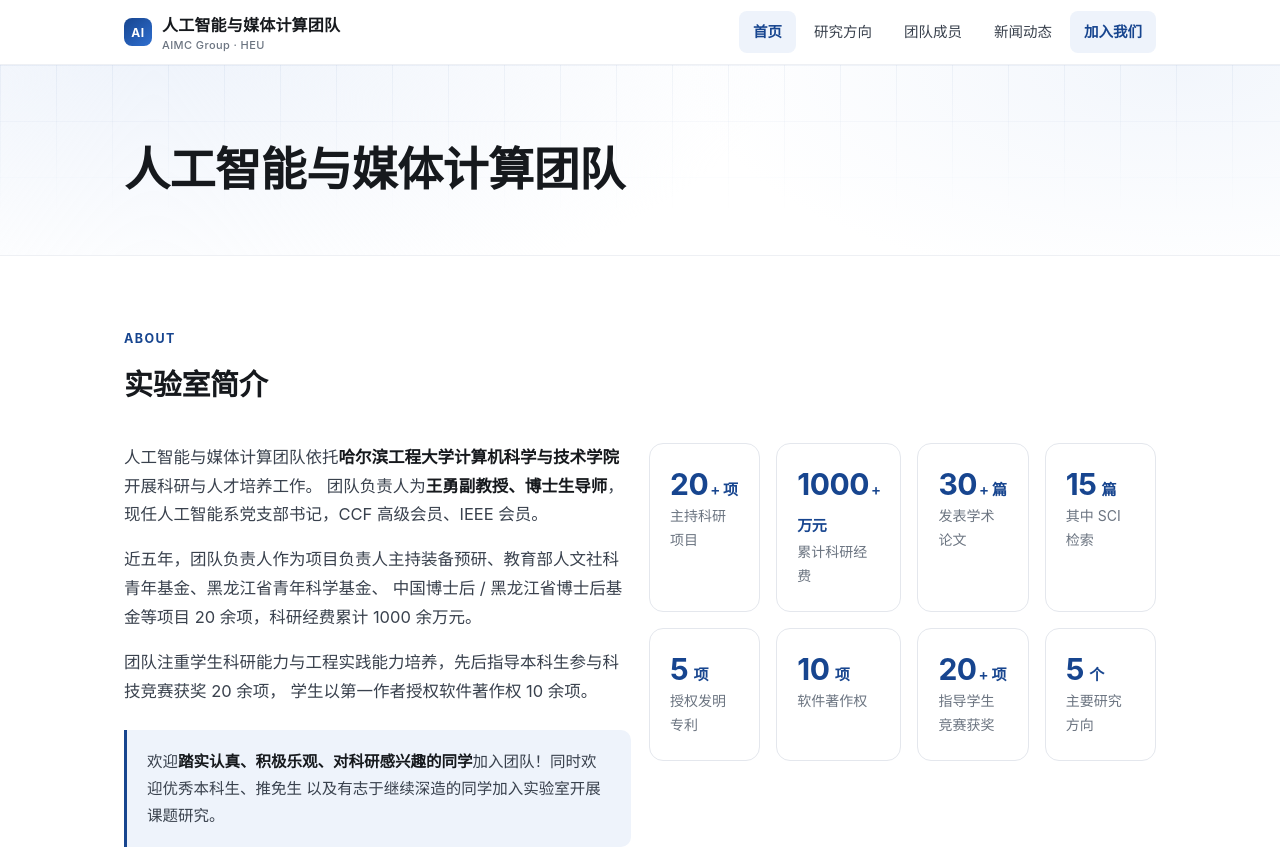
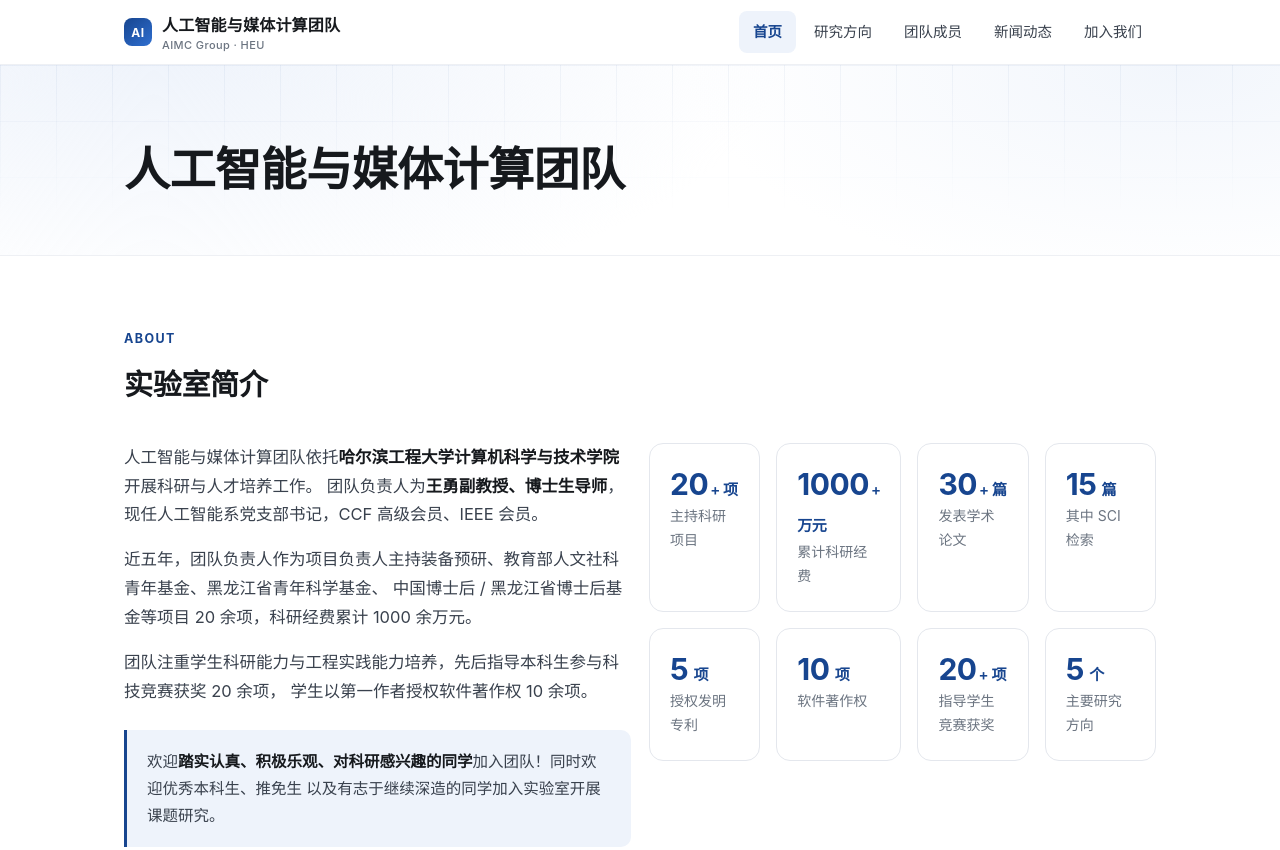
Before and after one commit to heu-ai-lab/heu-ai-lab.github.io, a plain HTML site: page index.html in a window 1280 px wide. Shown: the top 850 px of the page. Drawn offline with Linux system fonts and the light colour scheme.

Commit message:
fix: distinguish homepage and join navigation states

```diff
--- a/assets/css/style.css
+++ b/assets/css/style.css
@@ -456,6 +456,8 @@ img { max-width: 100%; display: block; }
   padding: 26px;
 }
 .join-card h3 { margin: 0 0 12px; font-size: 18px; font-weight: 680; }
+.section-head .join-contact { margin-top: 10px; color: var(--ink-2); }
+.join-contact a { color: var(--accent); font-weight: 650; }
 
 /* ---------- 滚动出现动画 ---------- */
 .reveal { opacity: 0; transform: translateY(14px); transition: opacity .55s ease, transform .55s ease; }
--- a/assets/js/main.js
+++ b/assets/js/main.js
@@ -20,12 +20,33 @@
     });
   }
 
-  /* 2. 当前页面导航高亮（按文件名匹配） */
+  /* 2. 当前页面导航高亮（区分首页与页内锚点） */
   var here = location.pathname.split("/").pop() || "index.html";
-  document.querySelectorAll(".nav-links a[href]").forEach(function (a) {
-    var href = a.getAttribute("href").split("#")[0];
-    if (href && href === here) a.classList.add("active");
-  });
+  var navItems = document.querySelectorAll(".nav-links a[href]");
+
+  function updateActiveNav() {
+    var matchedHash = "";
+
+    navItems.forEach(function (a) {
+      var href = a.getAttribute("href");
+      var hashAt = href.indexOf("#");
+      var page = hashAt >= 0 ? href.slice(0, hashAt) : href;
+      var hash = hashAt >= 0 ? href.slice(hashAt) : "";
+      if (page === here && hash && hash === location.hash) matchedHash = hash;
+    });
+
+    navItems.forEach(function (a) {
+      var href = a.getAttribute("href");
+      var hashAt = href.indexOf("#");
+      var page = hashAt >= 0 ? href.slice(0, hashAt) : href;
+      var hash = hashAt >= 0 ? href.slice(hashAt) : "";
+      var active = page === here && (matchedHash ? hash === matchedHash : !hash);
+      a.classList.toggle("active", active);
+    });
+  }
+
+  updateActiveNav();
+  window.addEventListener("hashchange", updateActiveNav);
 
   /* 3. 新闻动态渲染
         在页面中放 <div class="news-list" data-limit="5"></div> 即可 */
--- a/index.html
+++ b/index.html
@@ -142,6 +142,7 @@
       <span class="kicker">Join Us</span>
       <h2>加入我们</h2>
       <p>我们期待具备良好学习能力、责任心和团队协作意识，并对科研工作保持长期兴趣的同学。</p>
+      <p class="join-contact">联系邮箱：<a href="mailto:wangyongcs@hrbeu.edu.cn">wangyongcs@hrbeu.edu.cn</a></p>
     </div>
 
     <div class="join-grid">
```
